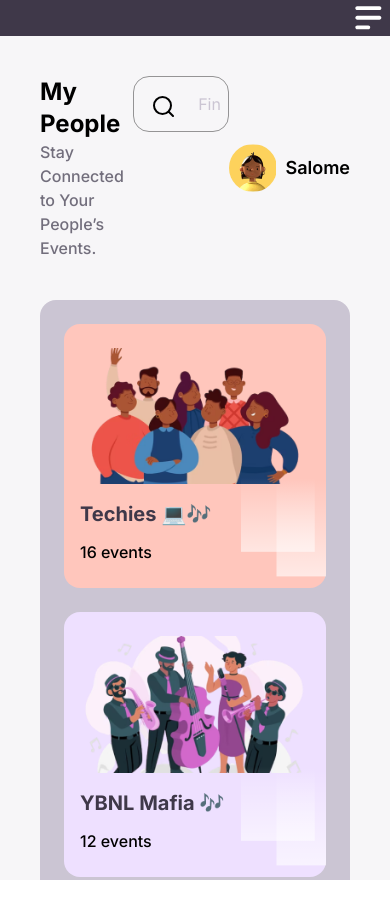
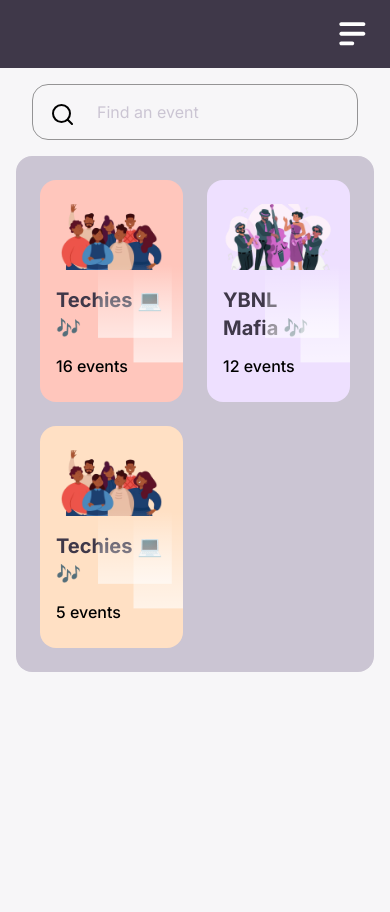
Before and after one commit to codeReaper0/event-webapp2, a Next.js app: page /people in a window 390 px wide. Before the commit the page ends 880 px from the top, so only its background shows below. Built offline with nearby package versions, Linux system fonts and the light colour scheme.

Commit message:
adjusted layout

```diff
--- a/components/header.tsx
+++ b/components/header.tsx
@@ -6,15 +6,17 @@
 
 export default function Header({ title, info }: HeaderProps) {
   return (
-    <header className="w-full flex justify-between h-max sticky top-0 bg-brand-gray-100 z-20 py-10">
+    <header className="w-full flex justify-between h-max sticky top-0 bg-brand-gray-100 z-20 p-4 lg:py-10">
       {/* Title section */}
-      <div className="">
-        <h2 className="text-2xl font-bold">{title}</h2>
-        <p className="text-brand-gray-400 font-medium">{info}</p>
+      <div className="hidden md:block">
+        <h2 className="text-xl xl:text-2xl font-bold">{title}</h2>
+        <p className="text-sm xl:text-base text-brand-gray-400 font-medium">
+          {info}
+        </p>
       </div>
 
       {/* Search */}
-      <div className="w-80 h-14 relative">
+      <div className="w-full md:w-60 xl:w-80 h-14 relative">
         <input
           placeholder="Find an event"
           className="h-full w-full border border-black/40 rounded-2xl p-2 pl-16 text-primary placeholder:text-brand-gray-600 focus:outline-none bg-transparent"
@@ -25,7 +27,7 @@
       </div>
 
       {/* Profile */}
-      <div className="flex gap-2 items-center">
+      <div className="hidden md:flex gap-2 items-center">
         <div className="w-12 h-12 rounded-full overflow-hidden">
           <Image
             src={Avatar}
--- a/components/layout/mainLayout.tsx
+++ b/components/layout/mainLayout.tsx
@@ -22,8 +22,11 @@
 
   return (
     <div>
-      <div className="lg:hidden bg-primary">
-        <Button onClick={toggleDrawer("left", true)} sx={{ width: '100%', justifyContent: 'flex-end'}}>
+      <div className="lg:hidden bg-primary p-4">
+        <Button
+          onClick={toggleDrawer("left", true)}
+          sx={{ width: "100%", justifyContent: "flex-end" }}
+        >
           <HarmburgerIcon />
         </Button>
         <Drawer
@@ -42,7 +45,9 @@
                   height={54}
                   className="w-auto h-auto"
                 />
-                <h3 className="text-brand-gray-100 text-lg font-bold">WetinDeySup</h3>
+                <h3 className="text-brand-gray-100 text-lg font-bold">
+                  WetinDeySup
+                </h3>
               </div>
 
               <NavLinks />
@@ -57,7 +62,7 @@
       </div>
       <div className="w-full h-screen overflow-hidden flex">
         <Sidebar />
-        <main className="flex-grow h-full overflow-y-auto px-10 pb-10 bg-brand-gray-100">
+        <main className="flex-grow h-full overflow-y-auto px-4 pb-4 lg:px-10 lg:pb-10 bg-brand-gray-100">
           {children}
         </main>
       </div>
--- a/components/layout/sidebar.tsx
+++ b/components/layout/sidebar.tsx
@@ -7,7 +7,7 @@
 
 export default function Sidebar() {
   return (
-    <aside className="w-[320px] bg-primary h-full lg:flex lg:flex-col md:flex md:flex-col xsm:hidden justify-between pb-8 rounded-r-3xl">
+    <aside className="w-[320px] bg-primary h-full hidden lg:flex lg:flex-col justify-between pb-8 rounded-r-3xl">
       <div className="w-full">
         {/* Icon */}
         <div className="inline-flex items-center gap-2 mt-6 mx-14 mb-16">
@@ -24,7 +24,7 @@
         <NavLinks />
       </div>
 
-      <Link href='/'>
+      <Link href="/">
         <button className="flex gap-3 items-center text-white/50 font-medium px-12">
           <LogoutIcon />
           <span>Log Out</span>
--- a/components/myPeopleCard.tsx
+++ b/components/myPeopleCard.tsx
@@ -2,6 +2,7 @@
 import { GroupRectangleSVG } from "./layout/TimelineCard";
 import TechiesImage from "assets/mypeople/people1.png";
 import YBNLImage from "assets/mypeople/people2.png";
+import Link from "next/link";
 
 interface cardItem {
   bg: string;
@@ -33,7 +34,11 @@
 
 const MyPeopleCard: React.FC = () => {
   const cardData = cardArray.map((item, index) => (
-    <div key={index} className={`py-6 px-4 rounded-2xl ${item.bg}`}>
+    <Link
+      href="people-details"
+      key={index}
+      className={`py-6 px-4 rounded-2xl ${item.bg}`}
+    >
       <Image src={item.imgSrc} className="w-full" alt="" />
       <div className="relative mt-4 flex justify-between gap-3">
         <span className="text-black font-sans font-medium text-base">
@@ -46,13 +51,13 @@
           <GroupRectangleSVG />
         </div>
       </div>
-    </div>
+    </Link>
   ));
 
   return (
     /* My People Card Container */
     <div className="p-6 bg-secondary rounded-2xl">
-      <div className="grid lg:grid-cols-2 xl:grid-cols-3 gap-6">{cardData}</div>
+      <div className="grid grid-cols-2 xl:grid-cols-3 gap-6">{cardData}</div>
     </div>
   );
 };
--- a/pages/timeline.tsx
+++ /dev/null
@@ -1,14 +0,0 @@
-
-import Header from "@/components/header";
-import MainLayout from "@/components/layout/mainLayout";
-import MyTimeline from '@/components/layout/myTimeline';
-
-export default function Timeline() {
-  return (
-    <MainLayout>
-      <Header title="Header" info="Explore the events happening around you." />
-      <div></div>
-      <MyTimeline />
-    </MainLayout>
-  );
-}
```
Lines whose indentation alone changed are shown as unchanged.
